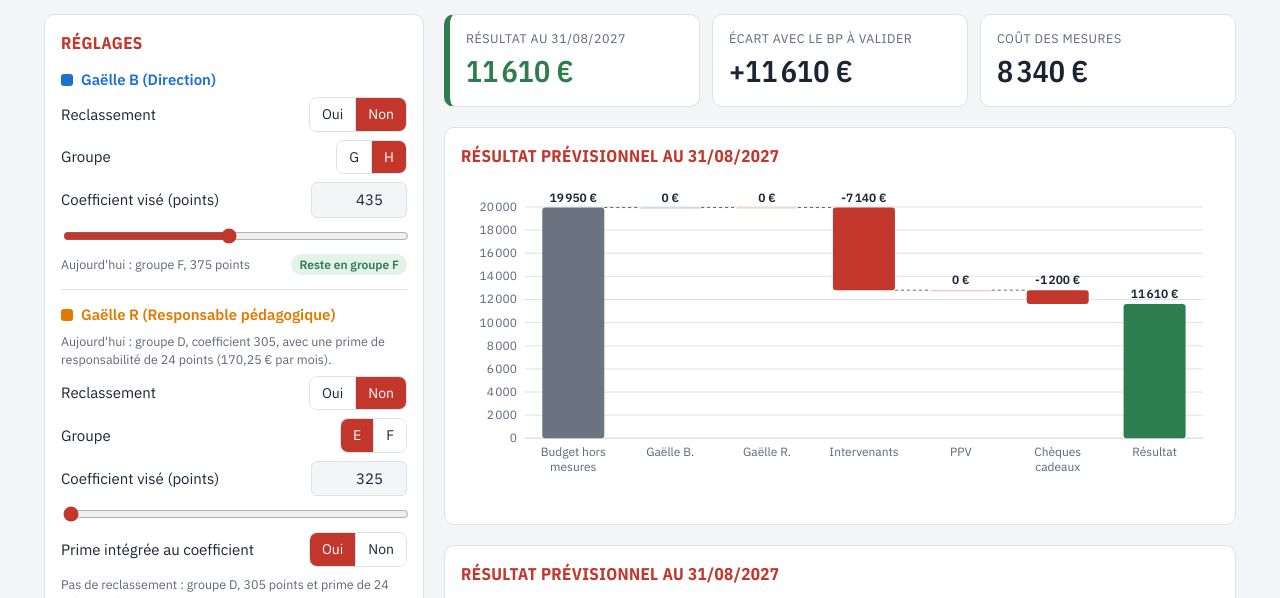
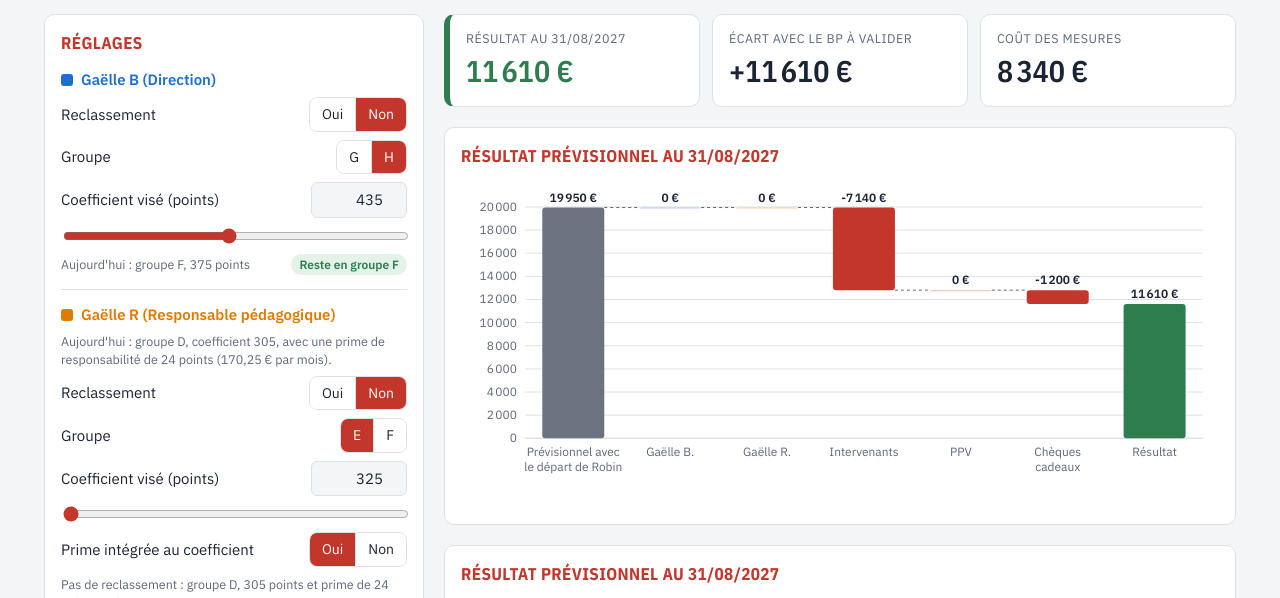
Before and after one commit to Gitolive40/Simulateur-GALAPRINI, a plain HTML site: page index.html in a window 1280 px wide. Shown: the part 140-738 px from the top of the page. Drawn offline with nearby package versions, Linux system fonts and the light colour scheme.

Commit message:
Graphique : Prévisionnel avec le départ de Robin
Co-Authored-By: Claude Opus 5.5 <noreply@anthropic.com>
Claude-Session: https://claude.ai/code/session_01P43bD7GLFvmo6fWPAN9hNX

```diff
--- a/index.html
+++ b/index.html
@@ -373,7 +373,7 @@ table.grille tr.hl td { background: var(--accent-soft); }
   function total(c) { return c.gb + c.gr + c.ppv + c.cc + c.rempl + c.attrib; }
 
   var cBP = costs(BP);
-  var BASE = total(cBP); // budget hors mesures : le BP à valider (0 €) + coût des mesures qu'il contient
+  var BASE = total(cBP); // prévisionnel avec le départ de Robin : le BP à valider (0 €) + coût des mesures qu'il contient
   var CHARGES_HORS = PRODUITS - BASE;
 
   function read() {
@@ -396,7 +396,7 @@ table.grille tr.hl td { background: var(--accent-soft); }
     var svg = $("chart");
     var W = 760, H = 320, L = 64, R = 16, T = 24, B = 64;
     var steps = [
-      { k: "Budget hors mesures", v: BASE, type: "base" },
+      { k: "Prévisionnel avec|le départ de Robin", v: BASE, type: "base" },
       { k: "Gaëlle B.", v: -c.gb, col: "var(--c-b)" },
       { k: "Gaëlle R.", v: -c.gr, col: "var(--c-r)" },
       { k: "Intervenants", v: -(c.rempl + c.attrib) },
@@ -437,11 +437,14 @@ table.grille tr.hl td { background: var(--accent-soft); }
       var lbl = b.type ? eur(b.v) : (b.v === 0 ? "0 €" : eurS(b.v));
       var ly = b.type === "end" && b.v < 0 ? y(b.b) + 16 : top - 6;
       out.push('<text class="val" x="' + (x + w / 2) + '" y="' + ly + '" text-anchor="middle">' + lbl + '</text>');
-      var words = b.k.split(" ");
-      var line1 = words.length > 2 ? words.slice(0, 2).join(" ") : b.k.length > 14 && words.length === 2 ? words[0] : b.k;
-      var line2 = b.k.slice(line1.length).trim();
-      out.push('<text x="' + (x + w / 2) + '" y="' + (H - B + 18) + '" text-anchor="middle">' + line1 + '</text>');
-      if (line2) out.push('<text x="' + (x + w / 2) + '" y="' + (H - B + 33) + '" text-anchor="middle">' + line2 + '</text>');
+      var lines;
+      if (b.k.indexOf("|") > -1) lines = b.k.split("|");
+      else {
+        var words = b.k.split(" ");
+        var line1 = words.length > 2 ? words.slice(0, 2).join(" ") : b.k.length > 14 && words.length === 2 ? words[0] : b.k;
+        lines = [line1, b.k.slice(line1.length).trim()];
+      }
+      lines.forEach(function (t, li) { if (t) out.push('<text x="' + (x + w / 2) + '" y="' + (H - B + 18 + li * 15) + '" text-anchor="middle">' + t + '</text>'); });
     });
     svg.innerHTML = out.join("");
   }
```
